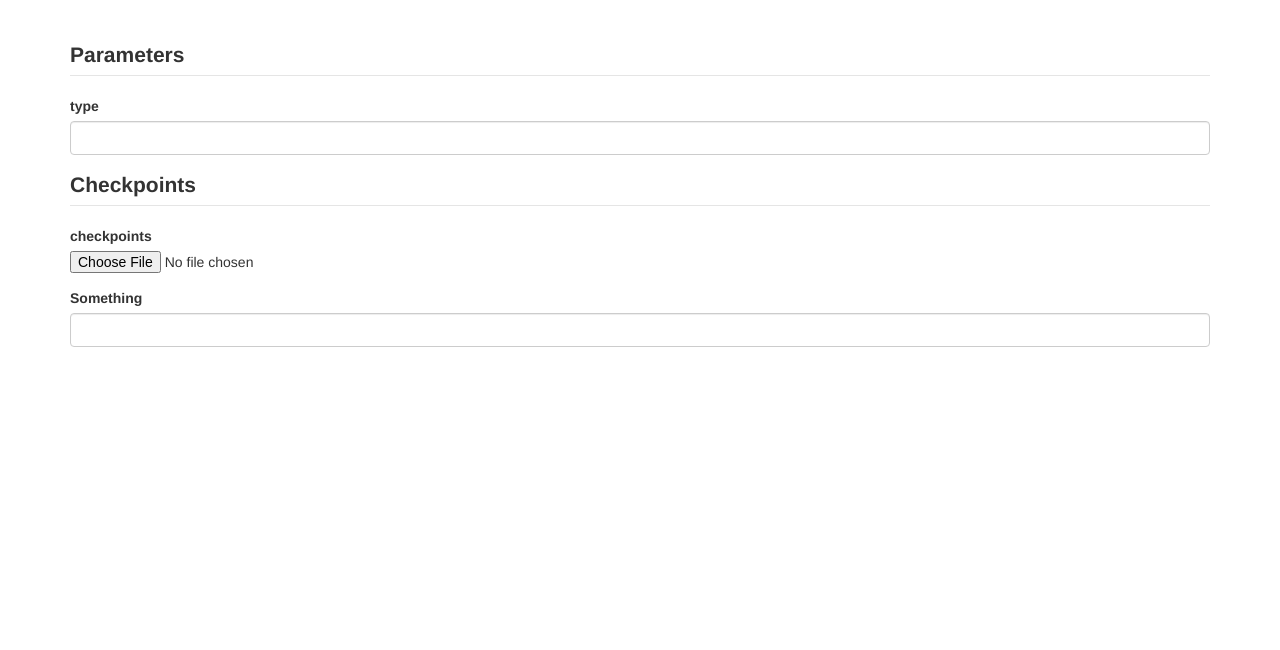
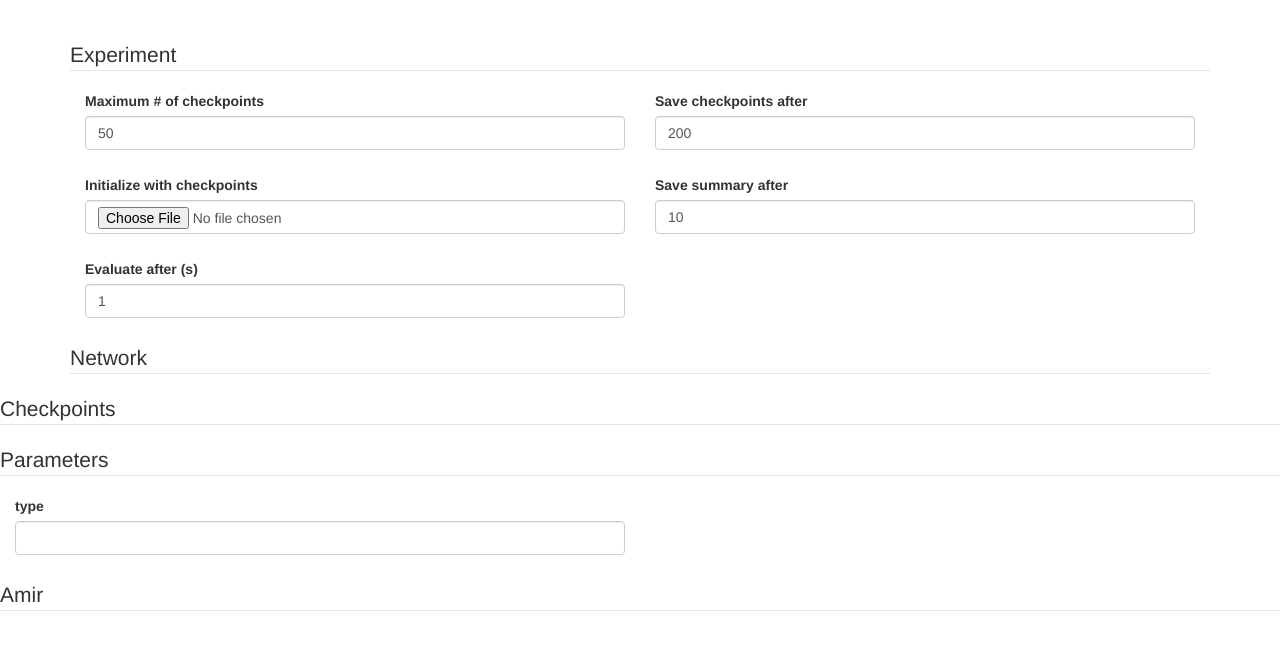
Before and after one commit to ghamarian/tf3, a Flask app: page /parameters in a window 1280 px wide. Shown: the part 50-700 px from the top of the page. Run offline with Flask 2, Linux system fonts and the light colour scheme; parts of the project's set-up code (start-up, migrations or seed data) failed here and were passed over; some libraries are stand-ins or nearby versions.

Commit message:
First render two columns

```diff
--- a/dfweb.py
+++ b/dfweb.py
@@ -31,7 +31,7 @@
 
 @app.route('/')
 def analysis():
-    return redirect(url_for('upload'))
+    return redirect(url_for('parameters'))
 
 
 @app.route('/slider', methods=['GET', 'POST'])
--- a/forms/parameters_form.py
+++ b/forms/parameters_form.py
@@ -1,5 +1,5 @@
 from flask_wtf import FlaskForm
-from wtforms import SubmitField, TextField, FormField, FileField
+from wtforms import SubmitField, TextField, FormField, FileField, IntegerField, FieldList
 from flask_uploads import UploadSet, DATA
 from wtforms.validators import InputRequired
 
@@ -10,11 +10,35 @@
 class ParametersForm(FlaskForm):
     type = StringField("type", validators=[InputRequired()])
 
+
 class CheckpointsForm(FlaskForm):
-    type = FileField("checkpoints", validators=[InputRequired()])
-    somethingStupidd = StringField("Something", validators=[InputRequired()])
+    checkpoint_dir = StringField("Checkpoints path", validators=[InputRequired()], default="checkpoints")
+    log_dir = StringField("Log directory", validators=[InputRequired])
 
+
+class ProcessForm(FlaskForm):
+    keep_checkpoint_max = IntegerField("Maximum # of checkpoints", validators=[InputRequired()], default=50)
+    save_checkpoints_steps = IntegerField("Save checkpoints after", validators=[InputRequired()], default=200)
+    initialize_with_checkpoint = FileField("Initialize with checkpoints")
+    save_summary_steps = IntegerField("Save summary after", validators=[InputRequired()], default=10)
+    throttle = IntegerField("Evaluate after (s)", validators=[InputRequired()], default=1)
+
+
+class LayerForm(FlaskForm):
+    layer = IntegerField("Layer")
+
+
+class NetworkForm(FlaskForm):
+    num_layers = IntegerField("Number of layers", validators=[IntegerField()], default=1)
+    # hidden_layers = FieldList(FormField(LayerForm), min_entries=3, default=(10, 5, 1))
+
+class NetworkForm2(FlaskForm):
+    num_layers = IntegerField("Number of layers", validators=[IntegerField()], default=1)
+    # hidden_layers = FieldList(FormField(LayerForm), min_entries=3, default=(10, 5, 1))
 
 class GeneralForm(FlaskForm):
     parameters = FormField(ParametersForm)
     checkpoints = FormField(CheckpointsForm)
+    experiment = FormField(ProcessForm)
+    network = FormField(NetworkForm)
+    amir = FormField(NetworkForm2)
--- /dev/null
+++ b/templates/_render_field.html
@@ -0,0 +1,62 @@
+{% macro render_single_field(field) %}
+    <div class="form-group">
+        <label for="{{ field.name }}" class="col-lg-2 control-label">{{ field.label.text }}</label>
+        <div class="col-lg-3">
+            {{ field(class_='form-control', **kwargs)|safe }}
+            <ul>
+                {% for error in field.errors %}
+                    <li style="color:red;">{{ error }}</li>
+                {% endfor %}
+            </ul>
+        </div>
+    </div>
+{% endmacro %}
+
+
+{% macro render_field(field) %}
+    <legend>{{ field.label.text }}</legend>
+    {% set vars = {'count': 0} %}
+
+    {%- for subfield in field %}
+        {% if not bootstrap_is_hidden_field(subfield) %}
+            {% if loop.index0 is divisibleby 2 %}
+                <div class="form-row">
+            {% endif %}
+        <div class="form-group col-md-6">
+            <label for="{{ subfield.name }}"
+                   class="control-label">{{ subfield.label.text }}</label>
+            {{ subfield(class_='form-control', **kwargs)|safe }}
+            <ul>
+                {% for error in subfield.errors %}
+                    <li style="color:red;">{{ error }}</li>
+                {% endfor %}
+            </ul>
+        </div>
+        {% if loop.index is divisibleby 2 %}
+            </div>
+        {% endif %}
+        {% endif %}
+        {% if vars.update({'count': loop.length}) %} {% endif %}
+    {%- endfor %}
+    {% if vars.count is divisibleby 2 %} {# one extra is for csrf, hence even #}
+        <div class="clearfix"></div>
+        </div>
+    {% endif %}
+{% endmacro %}
+
+
+{% macro render_radio_fields(field) %}
+    <div class="form-group">
+        <label class="col-lg-2 control-label">{{ field.label.text }}</label>
+        <div class="col-lg-10">
+            {% for subfield in field %}
+                <div class="radio">
+                    <label>
+                        {{ subfield }}
+                        {{ subfield.label.text }}
+                    </label>
+                </div>
+            {% endfor %}
+        </div>
+    </div>
+{% endmacro %}
--- a/templates/parameters.html
+++ b/templates/parameters.html
@@ -1,5 +1,6 @@
 {% extends "base.html" %}
 {% import 'bootstrap/wtf.html' as wtf %}
+{% from '_render_field.html' import render_field %}
 
 {% block styles %}
     {{ super() }}
@@ -12,7 +13,15 @@
 {% block app_content %}
     <h1>{{ name }}</h1>
 
-    {{ wtf.quick_form(form, button_map={'submit': 'primary'}) }}
+{#    {{ wtf.quick_form(form, form_type="horizontal", horizontal_columns=('lg', 2, 4)) }}#}
+    <form action="/">
+        {{ render_field(form.experiment) }}
+        {{ render_field(form.network) }}
+        {{ render_field(form.checkpoints) }}
+        {{ render_field(form.parameters) }}
+        {{ render_field(form.amir) }}
+    </form>
+
 
 {% endblock %}
 
```
